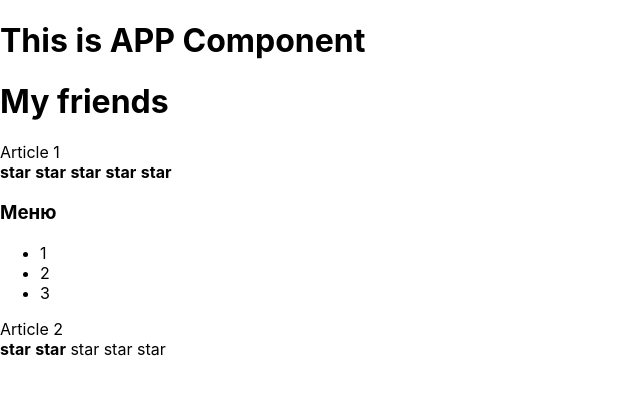
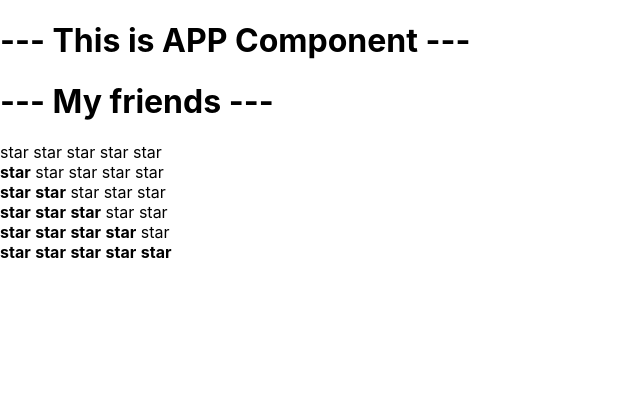
Before and after one commit to alpetrushkin/samurai-way-main, a React (Create React App) app: page / in a window 1280 px wide. Shown: the top 394 px of the page, without its empty margins (0-640 px from the left). Built offline with nearby package versions, Linux system fonts and the light colour scheme.

Commit message:
PropsType

```diff
--- a/src/App.tsx
+++ b/src/App.tsx
@@ -16,22 +16,31 @@ function App() {
         <div>
             <PageTitle title={'This is APP Component'}/>
             <PageTitle title={'My friends'}/>
-            Article 1
+            {/*Article 1*/}
+            {/*<Rating value={5}/>*/}
+            {/*<Accordion titleValue={'Menu'}/>*/}
+            {/*<Accordion titleValue={'Users'}/>*/}
+            {/*Article 2*/}
+            <Rating value={0}/>
+            <Rating value={1}/>
+            <Rating value={2}/>
+            <Rating value={3}/>
+            <Rating value={4}/>
             <Rating value={5}/>
-            <Accordion/>
-            Article 2
-            <Rating value={2}/>
         </div>
     );
 }
 
-function PageTitle(props: any) {
+type PageTitlePropsType = {
+    title: string
+}
+
+function PageTitle(props: PageTitlePropsType) {
     console.log("PageTitle rendering")
     return (
-        <h1>{props.title}</h1>
+        <h1>--- {props.title} ---</h1>
     )
 }
 
 
-
 export default App;
--- a/src/component/Accordion/Accordion.tsx
+++ b/src/component/Accordion/Accordion.tsx
@@ -1,17 +1,25 @@
 import React from "react";
 
-export function Accordion() {
+type AccordionPropsType = {
+    titleValue: string
+}
+
+export function Accordion(props: AccordionPropsType) {
     console.log("Accordion rendering")
     return <div>
-        <AccordionTitle/>
+        <AccordionTitle title={props.titleValue} />
         <AccordionBody/>
     </div>
 }
 
-function AccordionTitle() {
+type AccordionTitlePropsType = {
+    title: string
+}
+
+function AccordionTitle(props: AccordionTitlePropsType) {
     console.log("AccordionTitle rendering")
     return (
-        <h3>Меню</h3>
+        <h3>{props.title}</h3>
     )
 }
 
--- a/src/component/Rating/Rating.tsx
+++ b/src/component/Rating/Rating.tsx
@@ -1,6 +1,10 @@
 import React from "react";
 
-export function Rating(props: any) {
+type RatingPropsType = {
+    value: 0 | 1 | 2 | 3 | 4 | 5
+}
+
+export function Rating(props: RatingPropsType) {
     console.log("Rating rendering")
     if (props.value === 1) {
         return (
@@ -23,7 +27,8 @@ export function Rating(props: any) {
                 <Star selected={false}/>
             </div>
         )
-    }if (props.value === 3) {
+    }
+    if (props.value === 3) {
         return (
             <div>
                 <Star selected={true}/>
@@ -33,7 +38,8 @@ export function Rating(props: any) {
                 <Star selected={false}/>
             </div>
         )
-    }if (props.value === 4) {
+    }
+    if (props.value === 4) {
         return (
             <div>
                 <Star selected={true}/>
@@ -43,7 +49,8 @@ export function Rating(props: any) {
                 <Star selected={false}/>
             </div>
         )
-    }if (props.value === 5) {
+    }
+    if (props.value === 5) {
         return (
             <div>
                 <Star selected={true}/>
@@ -53,8 +60,7 @@ export function Rating(props: any) {
                 <Star selected={true}/>
             </div>
         )
-    }
-    else {
+    } else {
         return (
             <div>
                 <Star selected={false}/>
@@ -67,7 +73,11 @@ export function Rating(props: any) {
     }
 }
 
-function Star(props: any) {
+type StarPropsType = {
+    selected: boolean
+}
+
+function Star(props: StarPropsType) {
     console.log("Star rendering")
     if (props.selected === true) {
         return <span><b>star</b> </span>
```
